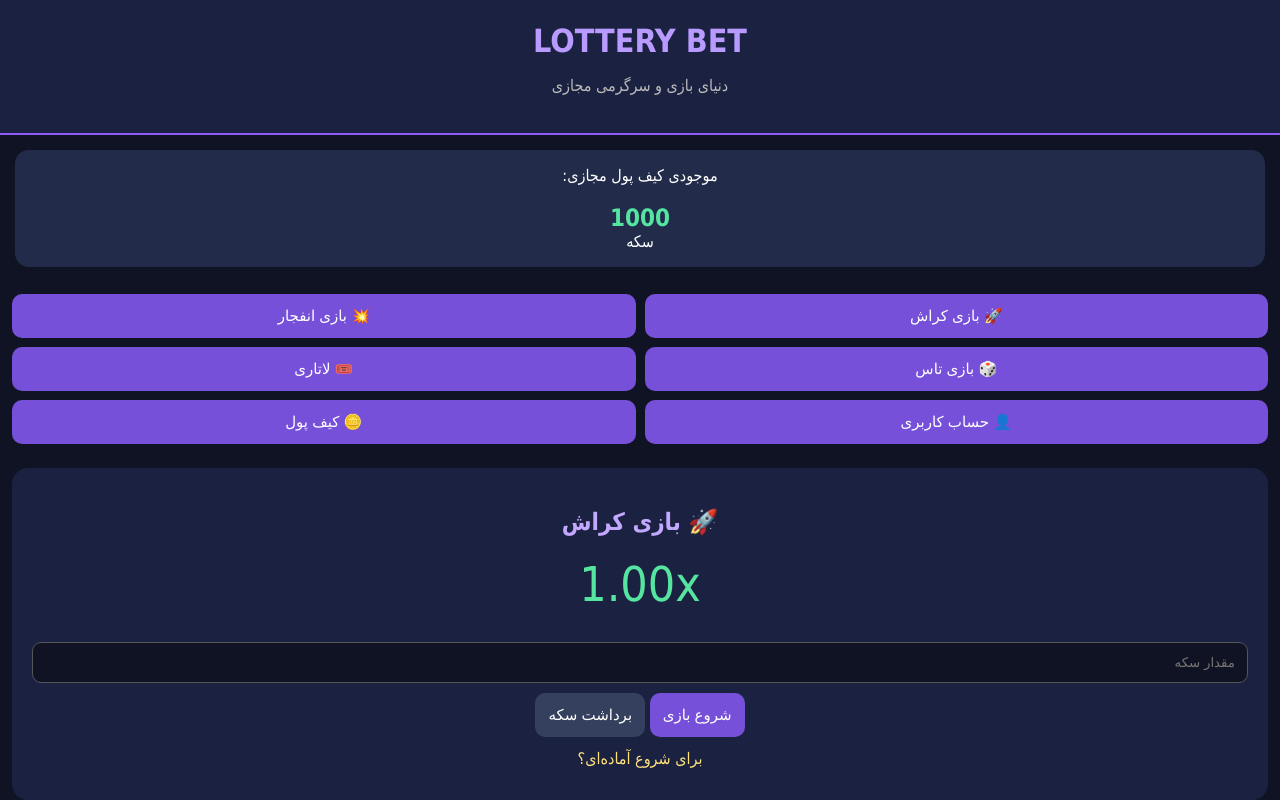
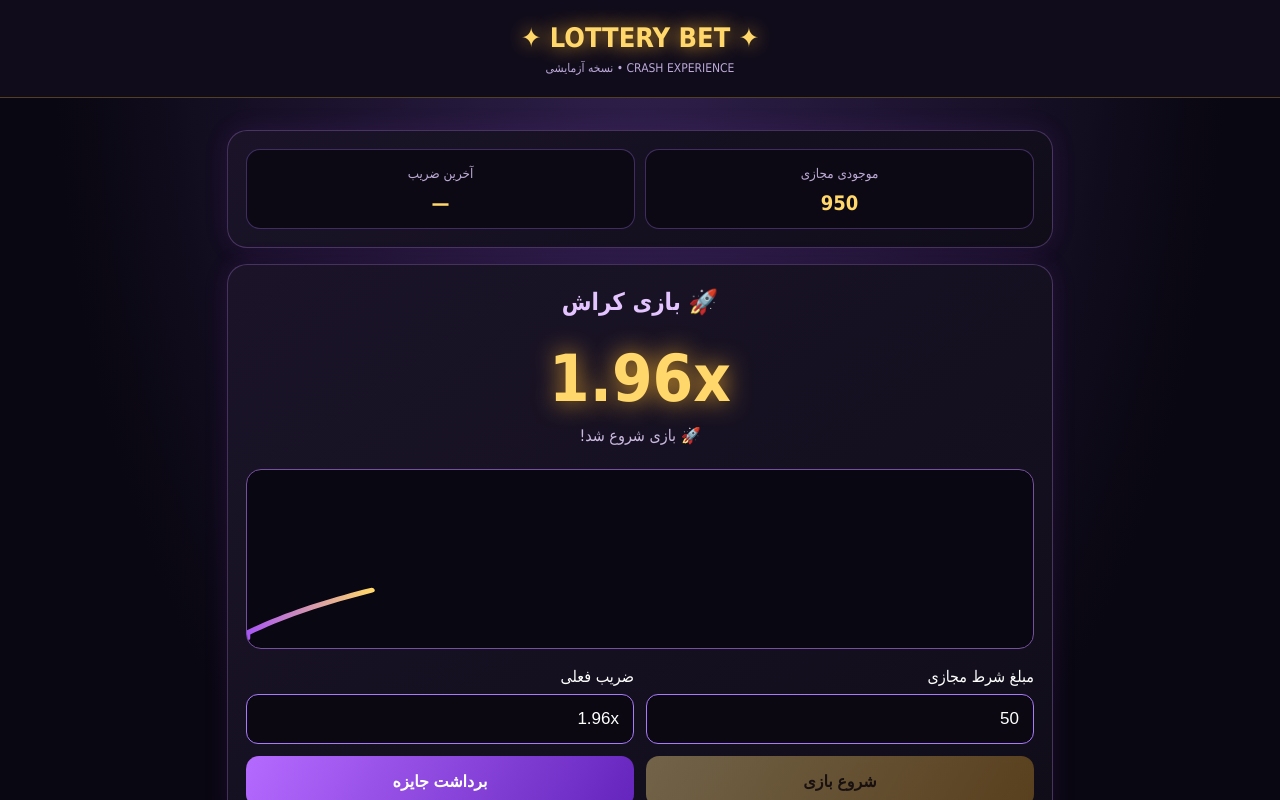
Before and after one commit to davoodrezaii70-hue/Lottery_Bet, a plain HTML site: page index.html in a window 1280 px wide. Both pictures are taken after a click on the button "شروع بازی". Shown: the top 800 px of the page. Drawn offline with Linux system fonts and the light colour scheme.

Commit message:
Update index.html

```diff
--- a/index.html
+++ b/index.html
@@ -4,276 +4,228 @@
 <head>
 <meta charset="UTF-8">
 <meta name="viewport" content="width=device-width, initial-scale=1">
-<title>LOTTERY BET</title>
+<title>LOTTERY BET | CRASH</title>
 <style>
 *{box-sizing:border-box}
-body{margin:0;background:#101323;color:white;font-family:tahoma,Arial}
-header{background:#1b2140;padding:22px;text-align:center;border-bottom:2px solid #8b5cf6}
-h1{color:#b99aff;margin:0}
-header p{color:#bbb}
-.wallet{background:#222b49;margin:15px;padding:16px;border-radius:14px;text-align:center}
-.wallet strong{color:#54e6a0;font-size:24px}
-nav{display:grid;grid-template-columns:repeat(2,1fr);gap:9px;padding:12px}
-button{border:0;border-radius:10px;padding:13px;background:#7650d9;color:white;font-size:15px;cursor:pointer}
-button:active{opacity:.8}
-button.secondary{background:#35405e}
-main{padding:12px}
-.game{display:none;background:#1b2140;padding:20px;border-radius:16px;text-align:center;margin-bottom:15px}
-.game.active{display:block}
-h2{color:#c3a8ff}
-.multiplier{font-size:48px;color:#56e5a0;margin:20px}
-input{padding:12px;border-radius:9px;border:1px solid #555;background:#101323;color:white;width:100%;margin:10px 0}
-.result{padding:12px;color:#ffe17c;min-height:35px}
-footer{text-align:center;color:#888;padding:20px;font-size:12px}
+body{
+ margin:0;background:#090711;color:#fff;
+ font-family:Tahoma,Arial,sans-serif;
+ background-image:radial-gradient(ellipse at top,#30204d 0%,#090711 65%);
+}
+header{
+ padding:22px 14px;text-align:center;
+ border-bottom:1px solid #d6a73b55;
+ background:#100c1b;
+}
+.logo{font-size:27px;font-weight:bold;color:#ffd76a;text-shadow:0 0 18px #d99b2c}
+.subtitle{color:#bca9d8;font-size:12px;margin-top:8px}
+.container{max-width:850px;margin:20px auto;padding:12px}
+.panel{
+ background:linear-gradient(145deg,#1b1429,#100d19);
+ border:1px solid #a878d755;border-radius:20px;
+ padding:18px;margin-bottom:16px;
+ box-shadow:0 0 25px #8c35d522;
+}
+.row{display:flex;justify-content:space-between;gap:10px;flex-wrap:wrap}
+.stat{
+ flex:1;min-width:125px;background:#0c0914;
+ border:1px solid #a77aff55;border-radius:14px;
+ padding:13px;text-align:center
+}
+.stat small{color:#bba9d4}
+.stat strong{display:block;color:#ffd76a;font-size:20px;margin-top:9px}
+h2{color:#e4c4ff;text-align:center;margin:5px 0 18px}
+#multiplier{
+ font-size:65px;text-align:center;font-weight:bold;
+ color:#ffd76a;text-shadow:0 0 25px #d99b2c;
+ margin:25px 0 10px;
+}
+#status{text-align:center;color:#c9b9df;min-height:25px}
+.graph{
+ height:180px;background:#090711;border:1px solid #7650a0;
+ border-radius:15px;position:relative;overflow:hidden;
+ margin:18px 0;
+}
+#curve{
+ position:absolute;left:0;bottom:0;width:100%;height:100%;
+}
+.controls{display:grid;grid-template-columns:1fr 1fr;gap:12px}
+input{
+ width:100%;padding:14px;border-radius:12px;
+ border:1px solid #a77aff;background:#0b0812;
+ color:white;font-size:17px;margin-top:8px
+}
+button{
+ border:0;border-radius:13px;padding:16px;
+ font-size:16px;font-weight:bold;cursor:pointer;
+}
+.start{background:linear-gradient(120deg,#ffe18a,#c58b24);color:#241500}
+.cash{background:linear-gradient(120deg,#b56aff,#6425bd);color:white}
+button:disabled{opacity:.4;cursor:not-allowed}
+.history{width:100%;border-collapse:collapse;text-align:center}
+.history td,.history th{padding:12px;border-bottom:1px solid #ffffff18}
+.history th{color:#ffd76a}
+.note{font-size:11px;color:#a99bb9;text-align:center;line-height:2}
+@media(max-width:450px){
+ #multiplier{font-size:52px}
+ .controls{grid-template-columns:1fr}
+}
 </style>
 </head>
 <body>
-
 <header>
-<h1>LOTTERY BET</h1>
-<p>دنیای بازی و سرگرمی مجازی</p>
+ <div class="logo">✦ LOTTERY BET ✦</div>
+ <div class="subtitle">CRASH EXPERIENCE • نسخه آزمایشی</div>
 </header>
 
-<div class="wallet">
-موجودی کیف پول مجازی:
-<br><br>
-<strong id="balance">1000</strong>
-<br>سکه
-</div>
+<main class="container">
+ <section class="panel">
+  <div class="row">
+   <div class="stat">
+    <small>موجودی مجازی</small>
+    <strong id="balance">1000</strong>
+   </div>
+   <div class="stat">
+    <small>آخرین ضریب</small>
+    <strong id="last">—</strong>
+   </div>
+  </div>
+ </section>
 
-<nav>
-<button onclick="showGame('crash')">🚀 بازی کراش</button>
-<button onclick="showGame('explosion')">💥 بازی انفجار</button>
-<button onclick="showGame('dice')">🎲 بازی تاس</button>
-<button onclick="showGame('lottery')">🎟️ لاتاری</button>
-<button onclick="showGame('account')">👤 حساب کاربری</button>
-<button onclick="showGame('wallet')">🪙 کیف پول</button>
-</nav>
+ <section class="panel">
+  <h2>🚀 بازی کراش</h2>
+  <div id="multiplier">1.00x</div>
+  <div id="status">برای شروع بازی آماده‌ای؟</div>
+  <div class="graph">
+   <svg id="curve" viewBox="0 0 600 180" preserveAspectRatio="none">
+    <defs>
+     <linearGradient id="glow">
+      <stop offset="0%" stop-color="#a855f7"/>
+      <stop offset="100%" stop-color="#ffd76a"/>
+     </linearGradient>
+    </defs>
+    <path id="line" d="M0 170" fill="none"
+     stroke="url(#glow)" stroke-width="5"
+     stroke-linecap="round"/>
+   </svg>
+  </div>
+  <div class="controls">
+   <div>
+    <label for="bet">مبلغ شرط مجازی</label>
+    <input id="bet" type="number" min="1" max="1000" value="50">
+   </div>
+   <div>
+    <label>ضریب فعلی</label>
+    <input id="current" value="1.00x" readonly>
+   </div>
+   <button class="start" id="start">شروع بازی</button>
+   <button class="cash" id="cash" disabled>برداشت جایزه</button>
+  </div>
+ </section>
 
-<main>
-
-<section class="game active" id="crash">
-<h2>🚀 بازی کراش</h2>
-<div class="multiplier" id="multi">1.00x</div>
-<input id="crashBet" type="number" min="1" placeholder="مقدار سکه">
-<button onclick="startCrash()">شروع بازی</button>
-<button onclick="cashOut()" class="secondary">برداشت سکه</button>
-<div class="result" id="crashResult">برای شروع آماده‌ای؟</div>
-</section>
-
-<section class="game" id="explosion">
-<h2>💥 بازی انفجار</h2>
-<p>ضریب را قبل از انفجار متوقف کن!</p>
-<div class="multiplier" id="expMulti">1.00x</div>
-<input id="expBet" type="number" min="1" placeholder="مقدار سکه">
-<button onclick="startExplosion()">شروع انفجار</button>
-<button onclick="stopExplosion()" class="secondary">برداشت</button>
-<div class="result" id="expResult"></div>
-</section>
-
-<section class="game" id="dice">
-<h2>🎲 بازی تاس</h2>
-<p>یک عدد بین ۱ تا ۶ انتخاب کن.</p>
-<input id="diceBet" type="number" min="1" placeholder="مقدار سکه">
-<input id="diceNumber" type="number" min="1" max="6" placeholder="عدد انتخابی (۱ تا ۶)">
-<button onclick="playDice()">پرتاب تاس</button>
-<div class="multiplier" id="diceResult">🎲</div>
-<div class="result" id="diceText"></div>
-</section>
-
-<section class="game" id="lottery">
-<h2>🎟️ قرعه‌کشی لاتاری</h2>
-<p>یک عدد از ۱ تا ۱۰ انتخاب کن.</p>
-<input id="lotteryNumber" type="number" min="1" max="10" placeholder="عدد تو">
-<button onclick="playLottery()">شرکت در قرعه‌کشی</button>
-<div class="multiplier" id="lotteryResult">?</div>
-<div class="result" id="lotteryText"></div>
-</section>
-
-<section class="game" id="account">
-<h2>👤 حساب کاربری</h2>
-<input id="username" placeholder="نام کاربری">
-<button onclick="saveUser()">ثبت نام / ورود نمایشی</button>
-<div class="result" id="userResult"></div>
-</section>
-
-<section class="game" id="wallet">
-<h2>🪙 کیف پول مجازی</h2>
-<div class="multiplier" id="walletBalance">1000</div>
-<p>موجودی سکه مجازی شما</p>
-<button onclick="addCoins()">دریافت ۱۰۰ سکه آزمایشی</button>
-<div class="result">این سکه‌ها فقط برای بازی آزمایشی هستند.</div>
-</section>
-
+ <section class="panel">
+  <h2>📊 تاریخچه بازی‌ها</h2>
+  <table class="history">
+   <thead><tr><th>شماره</th><th>ضریب</th><th>نتیجه</th></tr></thead>
+   <tbody id="history">
+    <tr><td colspan="3">هنوز بازی‌ای انجام نشده است</td></tr>
+   </tbody>
+  </table>
+ </section>
+ <p class="note">
+  این یک شبیه‌ساز نمایشی با اعتبار مجازی است.
+  هیچ پول واقعی یا پرداختی در این صفحه وجود ندارد.
+ </p>
 </main>
 
-<footer>
-LOTTERY BET © 2026
-<br>نسخه آزمایشی سرگرمی با اعتبار مجازی
-</footer>
+<script>
+let balance=1000;
+let running=false;
+let multiplier=1;
+let bet=0;
+let crashAt=2;
+let timer=null;
+let rounds=0;
+let startTime=0;
 
-<script>
-let balance = Number(localStorage.getItem("lb_balance")) || 1000;
-let running = false;
-let crashTimer = null;
-let expTimer = null;
-let multiplier = 1;
-let expMultiplier = 1;
-let crashStake = 0;
-let expStake = 0;
-let username = localStorage.getItem("lb_user") || "";
+const $=id=>document.getElementById(id);
+function showBalance(){
+ $("balance").textContent=balance.toFixed(0);
+}
+function endGame(won){
+ running=false;
+ clearInterval(timer);
+ $("cash").disabled=true;
+ $("start").disabled=false;
+ $("last").textContent=multiplier.toFixed(2)+"x";
 
-function updateBalance(){
- document.getElementById("balance").textContent=balance;
- document.getElementById("walletBalance").textContent=balance;
- localStorage.setItem("lb_balance",balance);
+ if(won){
+  const prize=bet*multiplier;
+  balance+=prize;
+  $("status").textContent="🎉 برداشت موفق! جایزه مجازی: "+prize.toFixed(0);
+ }else{
+  $("status").textContent="💥 کراش شد! این دور را باختی.";
+ }
+ showBalance();
+ addHistory(multiplier,won);
 }
-
-function showGame(id){
- document.querySelectorAll(".game").forEach(g=>g.classList.remove("active"));
- document.getElementById(id).classList.add("active");
+function addHistory(value,won){
+ rounds++;
+ const body=$("history");
+ if(rounds===1) body.innerHTML="";
+ const tr=document.createElement("tr");
+ [rounds,value.toFixed(2)+"x",won?"برد":"باخت"].forEach(v=>{
+  const td=document.createElement("td");
+  td.textContent=v;
+  tr.appendChild(td);
+ });
+ body.prepend(tr);
 }
-
-function getBet(id){
- let amount=Number(document.getElementById(id).value);
- if(!Number.isInteger(amount)||amount<1||amount>balance){
-  alert("مقدار سکه معتبر نیست!");
-  return 0;
+function drawGraph(value){
+ const x=Math.min(590,Math.max(10,(value-1)*100));
+ const y=Math.max(12,165-Math.log(value)*65);
+ const points=[];
+ for(let i=0;i<=x;i+=5){
+  const t=i/Math.max(x,1);
+  const yy=165-Math.log(1+t*(value-1))*65;
+  points.push((i*600/600)+","+yy);
  }
- return amount;
+ $("line").setAttribute("d","M0 170 L"+points.join(" L"));
 }
-
-function startCrash(){
+$("start").addEventListener("click",()=>{
  if(running)return;
- crashStake=getBet("crashBet");
- if(!crashStake)return;
- balance-=crashStake;
- updateBalance();
- running=true;
- multiplier=1;
- let crashPoint=1.2+Math.random()*5;
- document.getElementById("crashResult").textContent="بازی شروع شد!";
- crashTimer=setInterval(()=>{
-  multiplier+=0.03;
-  document.getElementById("multi").textContent=multiplier.toFixed(2)+"x";
-  if(multiplier>=crashPoint){
-   clearInterval(crashTimer);
-   running=false;
-   crashStake=0;
-   document.getElementById("crashResult").textContent="💥 کراش شد! این دور باختی.";
-  }
- },100);
-}
-
-function cashOut(){
- if(!running)return;
- clearInterval(crashTimer);
- running=false;
- let prize=Math.floor(crashStake*multiplier);
- balance+=prize;
- crashStake=0;
- updateBalance();
- document.getElementById("crashResult").textContent="برداشت موفق! "+prize+" سکه دریافت کردی.";
-}
-
-function startExplosion(){
- if(expTimer)return;
- expStake=getBet("expBet");
- if(!expStake)return;
- balance-=expStake;
- updateBalance();
- expMultiplier=1;
- let point=1.2+Math.random()*5;
- document.getElementById("expResult").textContent="در حال افزایش ضریب...";
- expTimer=setInterval(()=>{
-  expMultiplier+=0.04;
-  document.getElementById("expMulti").textContent=expMultiplier.toFixed(2)+"x";
-  if(expMultiplier>=point){
-   clearInterval(expTimer);
-   expTimer=null;
-   expStake=0;
-   document.getElementById("expResult").textContent="💥 انفجار! این دور باختی.";
-  }
- },120);
-}
-
-function stopExplosion(){
- if(!expTimer)return;
- clearInterval(expTimer);
- expTimer=null;
- let prize=Math.floor(expStake*expMultiplier);
- balance+=prize;
- expStake=0;
- updateBalance();
- document.getElementById("expResult").textContent="برداشت کردی: "+prize+" سکه";
-}
-
-function playDice(){
- let bet=getBet("diceBet");
- let chosen=Number(document.getElementById("diceNumber").value);
- if(!bet)return;
- if(!Number.isInteger(chosen)||chosen<1||chosen>6){
-  alert("عدد باید بین ۱ تا ۶ باشد.");
+ const amount=Number($("bet").value);
+ if(!Number.isFinite(amount)||amount<1||amount>balance){
+  $("status").textContent="مبلغ مجازی معتبر وارد کن.";
   return;
  }
+ bet=amount;
  balance-=bet;
- let result=Math.floor(Math.random()*6)+1;
- document.getElementById("diceResult").textContent=result+" 🎲";
- if(result===chosen){
-  let prize=bet*5;
-  balance+=prize;
-  document.getElementById("diceText").textContent="آفرین! "+prize+" سکه بردی.";
- }else{
-  document.getElementById("diceText").textContent="این بار برنده نشدی.";
- }
- updateBalance();
-}
+ showBalance();
+ multiplier=1;
+ crashAt=1.3+Math.random()*5;
+ running=true;
+ startTime=Date.now();
+ $("start").disabled=true;
+ $("cash").disabled=false;
+ $("status").textContent="🚀 بازی شروع شد!";
+ $("line").setAttribute("d","M0 170");
+ $("current").value="1.00x";
+ $("multiplier").textContent="1.00x";
 
-function playLottery(){
- let chosen=Number(document.getElementById("lotteryNumber").value);
- if(!Number.isInteger(chosen)||chosen<1||chosen>10){
-  alert("عدد باید بین ۱ تا ۱۰ باشد.");
-  return;
- }
- let bet=10;
- if(balance<bet){
-  alert("سکه کافی نداری.");
-  return;
- }
- balance-=bet;
- let result=Math.floor(Math.random()*10)+1;
- document.getElementById("lotteryResult").textContent=result;
- if(chosen===result){
-  balance+=80;
-  document.getElementById("lotteryText").textContent="🎉 برنده شدی! ۸۰ سکه گرفتی.";
- }else{
-  document.getElementById("lotteryText").textContent="این بار برنده نشدی. دوباره امتحان کن.";
- }
- updateBalance();
-}
-
-function addCoins(){
- balance+=100;
- updateBalance();
-}
-
-function saveUser(){
- let name=document.getElementById("username").value.trim();
- if(!name){
-  alert("نام کاربری را وارد کن.");
-  return;
- }
- username=name;
- localStorage.setItem("lb_user",name);
- document.getElementById("userResult").textContent="خوش آمدی "+name+" عزیز!";
-}
-
-if(username){
- document.getElementById("username").value=username;
- document.getElementById("userResult").textContent="خوش آمدی "+username;
-}
-
-updateBalance();
+ timer=setInterval(()=>{
+  const seconds=(Date.now()-startTime)/1000;
+  multiplier=Math.exp(seconds*.24);
+  $("multiplier").textContent=multiplier.toFixed(2)+"x";
+  $("current").value=multiplier.toFixed(2)+"x";
+  drawGraph(multiplier);
+  if(multiplier>=crashAt)endGame(false);
+ },100);
+});
+$("cash").addEventListener("click",()=>{
+ if(running)endGame(true);
+});
+showBalance();
 </script>
 </body>
 </html>
```
